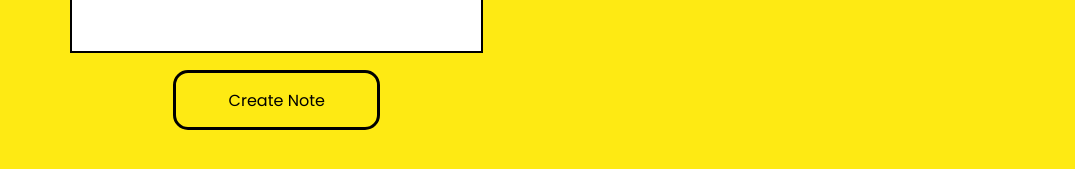
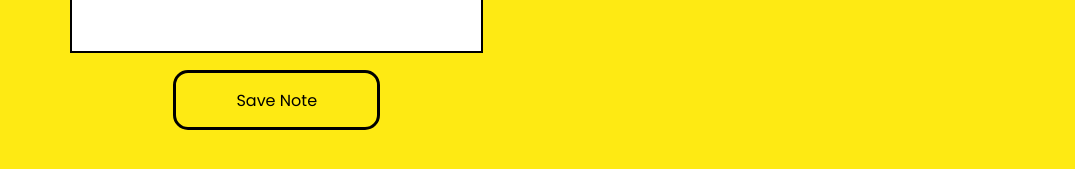
Before and after one commit to kumarkeshavbhardwaj/Notes-App, a React (Create React App) app: page / in a window 1280 px wide. Shown: the part 555-724 px from the top of the page, without its empty margins (10-1085 px from the left). Built offline with nearby package versions, Linux system fonts and the light colour scheme; a web font is replaced by a local one.

Commit message:
Shifted logics to Parent component

```diff
--- a/src/App.js
+++ b/src/App.js
@@ -7,20 +7,57 @@ import CreateNote from "./components/CreateNote";
 
 function App() {
 
-  const [receivedTodos, setReceivedTodos] = useState([]);
+  const [todos, setTodo] = useState([]);
 
-  const handleValueFromChild = (value) => {
-    console.log(`Parent value: ${value}`)
-    setReceivedTodos(value);
+  useEffect(() => {
+    console.log(todos.length);
+    console.log(todos);
+  })
+
+  // const deleteNote = () => {
+
+  //   const newList = todos;
+  //   const todoIndex = todos.findIndex((todo) => todo.id===props.idDeletion);
+  //   newList.splice(todoIndex,1);
+  //   setTodo(newList);
+
+  // }
+
+  const addTodo = (text) => {
+    // console.log(`addTodo init - ${text}`)
+    if(text!==''){
+      generateRandomNumber(text);
+    }
+  }
+
+  const generateRandomNumber = (text) => {
+    // console.log(`random init - ${text}`)
+
+    const random = Math.floor(Math.random() * 100) + 1;
+
+    getDate(random,text); // Generates a random number between 1 and 100
   };
+
+  const getDate = (random,text) => {
+    // console.log(`getDate init - ${random} - ${text}`)
+
+  const formattedDate = Date.now()
+  const newTodo = {
+        id: random,
+        text: text,
+        date: formattedDate,
+      }
+      setTodo([...todos, newTodo]);
+      // console.log(`finished`)
+    }
 
 
   return (
     <>
       <div className="logo">Notes App</div>
       <div className="container">
-      <CreateNote onValueSend={handleValueFromChild}></CreateNote>
-      {receivedTodos.length===0 ? <EmptyNotes></EmptyNotes> : <DisplayNote todos={receivedTodos}></DisplayNote>}
+      <CreateNote addTodo={addTodo}></CreateNote>
+      {todos.length===0 ? <EmptyNotes></EmptyNotes> : <DisplayNote todos = {todos}></DisplayNote>}
       </div>
     </>
   );
--- a/src/components/CreateNote.js
+++ b/src/components/CreateNote.js
@@ -5,70 +5,21 @@ import { useState } from 'react';
 
 const CreateNote = (props) => {
 
-  const [todos, setTodo] = useState([]);
-  const [val, setVal] = useState('');
+  const [text, setText] = useState([]);
 
-  const sendValueToParent = () => {
-    console.log(`sending value to Parent: ${todos.length}`)
-    const valueToSend = todos;
-    props.onValueSend(valueToSend);
-  };
-
-
-  const generateRandomNumber = () => {
-    console.log('num fun init');
-    const random = Math.floor(Math.random() * 100) + 1;
-    console.log(`num fun end - ${random}`);
-
-    getDate(random); // Generates a random number between 1 and 100
-  };
-
-  const getDate = (random) => {
-  console.log('date fun init');
-  const formattedDate = Date.now()
-  // const currentDate = new Date();
-  // const day = currentDate.getDate();
-  // const month = currentDate.getMonth() + 1; // Months are 0-based, so add 1
-  // const year = currentDate.getFullYear();
-
-  // // Pad single digits with a leading zero if necessary
-  // const formattedDay = day < 10 ? `0${day}` : day;
-  // const formattedMonth = month < 10 ? `0${month}` : month;
-
-  // const formattedDate = `${formattedDay} ${formattedMonth} ${year}`;
-  console.log(`date fun end - ${formattedDate}`);
-
-
-  const newTodo = {
-        id: random,
-        text: val,
-        date: formattedDate,
-      }
-      setTodo((prevTodos) => [...prevTodos, newTodo]);
-      setVal('')
-      console.log(`addtodo fun end - ${todos.length}`);
-  }
-
-  useEffect(() => {
-
-    console.log(`value in child: ${todos.length}`);
-    sendValueToParent();
-
-  }, [todos.length])
-
-
-  const addTodo = () => {
-    console.log('addtodo fun init');
-    if(val!==''){
-      generateRandomNumber();
-    }
-  }
 
   return (
     <div className="create-note-area">
-            <textarea value={val} onChange={(e) => setVal(e.target.value)} placeholder='Write something here...'></textarea>
+            <textarea value={text} onChange={(e) => setText(e.target.value)} placeholder='Write something here...'></textarea>
             <div className="button-area">
-            <button onClick={addTodo}>Create Note</button>
+            <button onClick={
+              ()=> {
+              console.log('onClick called')
+              props.addTodo(text);
+              (console.log(`sending to APP - ${text}`));
+              setText('');
+            }
+            }>Save Note</button>
             <h2></h2>
             </div>
         </div>
```
Also changed, not shown: src/components/DisplayNote.js (+1 -16 lines).
